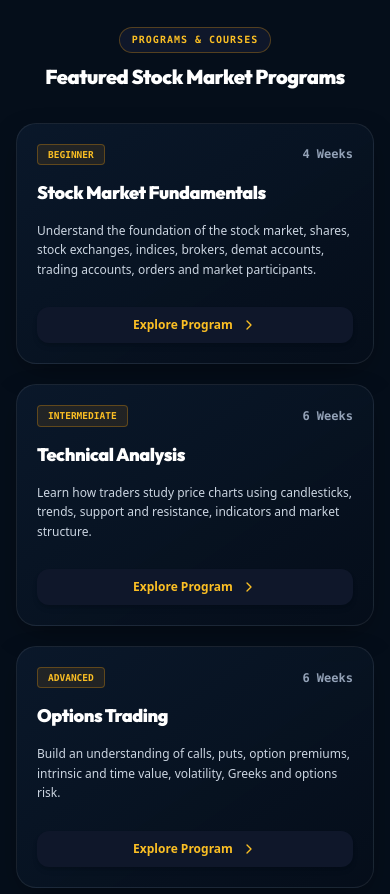
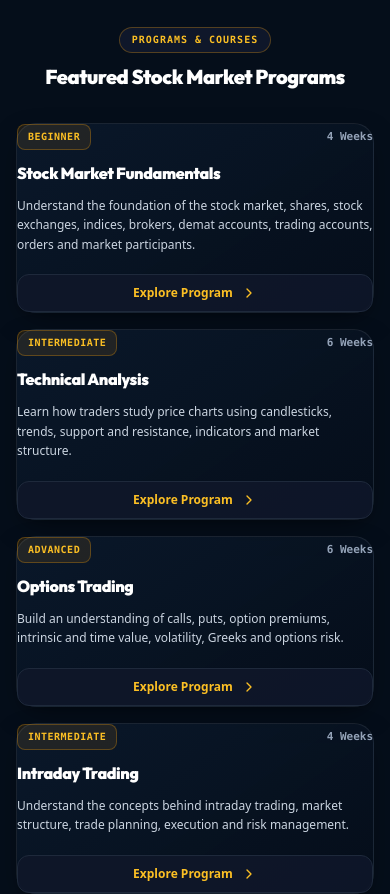
Before and after one commit to sivapragadheeswarii/elitejournal, a React (Vite) app: page / in a window 390 px wide. Shown: the part 7840-8734 px from the top of the page. Built offline with nearby package versions, Linux system fonts and the light colour scheme; no server answers.

Commit message:
style(website): enhance mobile card padding, typography, and button alignment for Featured Programs section

```diff
--- a/src/pages/HomePage.jsx
+++ b/src/pages/HomePage.jsx
@@ -608,24 +608,24 @@ const HomePage = ({ onOpenEnquiry }) => {
             </div>
           </ScrollReveal>
 
-          <div className="grid grid-cols-1 sm:grid-cols-2 lg:grid-cols-3 gap-5 sm:gap-7 text-left">
+          <div className="grid grid-cols-1 sm:grid-cols-2 lg:grid-cols-3 gap-4 sm:gap-7 text-left">
             {COURSES.map((course, idx) => (
               <ScrollReveal key={course.id} animation="fade-up" delay={idx * 100}>
-                <div className="p-5 sm:p-7 rounded-2xl sm:rounded-3xl dark-trading-card border border-slate-800 shadow-xl hover:border-amber-400/50 transition-all flex flex-col justify-between gap-5 sm:gap-6 group h-full">
-                  <div className="flex flex-col gap-3.5 sm:gap-4">
+                <div className="p-4.5 sm:p-7 rounded-2xl sm:rounded-3xl dark-trading-card border border-slate-800 shadow-xl hover:border-amber-400/50 transition-all flex flex-col justify-between gap-4 sm:gap-6 group h-full">
+                  <div className="flex flex-col gap-3 sm:gap-4">
                     <div className="flex items-center justify-between">
-                      <span className="px-2.5 py-0.5 sm:px-3 sm:py-1 rounded bg-amber-500/10 text-amber-400 text-[9.5px] sm:text-[10px] font-black uppercase font-mono border border-amber-500/30">
+                      <span className="px-2.5 py-1 rounded-lg bg-amber-500/10 text-amber-400 text-[10px] sm:text-[10px] font-black uppercase font-mono border border-amber-500/30 tracking-wider">
                         {course.level}
                       </span>
-                      <span className="text-xs text-slate-400 font-mono font-bold">{course.duration}</span>
+                      <span className="text-[11px] sm:text-xs text-slate-400 font-mono font-bold">{course.duration}</span>
                     </div>
-                    <h3 className="text-lg sm:text-xl font-black text-white font-heading group-hover:text-amber-400 transition-colors">{course.title}</h3>
+                    <h3 className="text-base sm:text-xl font-black text-white font-heading group-hover:text-amber-400 transition-colors leading-snug">{course.title}</h3>
                     <p className="text-xs text-slate-300 leading-relaxed font-medium">{course.shortDesc}</p>
                   </div>
 
                   <Link
                     to={`/courses/${course.slug}`}
-                    className="w-full py-2.5 sm:py-3 rounded-xl bg-slate-900 hover:bg-amber-500 hover:text-slate-950 text-amber-400 font-extrabold text-xs text-center transition-all flex items-center justify-center gap-2 cursor-pointer shadow-md mt-2 sm:mt-4"
+                    className="w-full py-2.5 sm:py-3 rounded-xl bg-slate-900/90 border border-slate-800 hover:border-amber-400/60 hover:bg-amber-500 hover:text-slate-950 text-amber-400 font-extrabold text-xs text-center transition-all flex items-center justify-center gap-2 cursor-pointer shadow-md mt-1 sm:mt-4 active:scale-95"
                   >
                     <span>Explore Program</span>
                     <ChevronRight className="w-4 h-4" />
```
